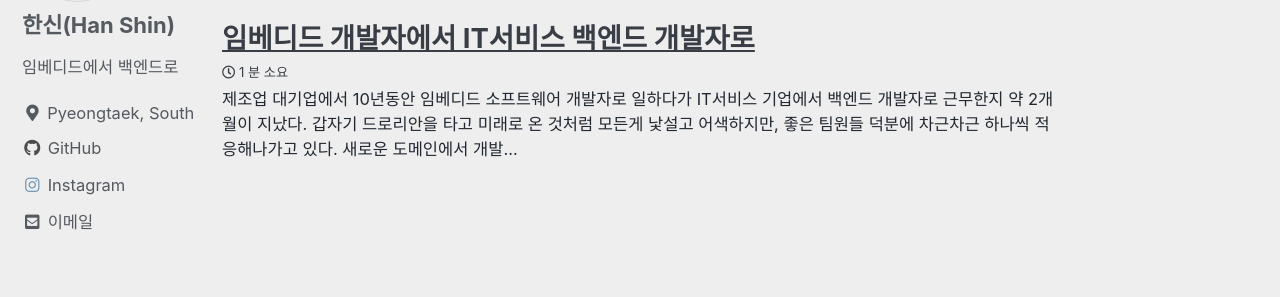
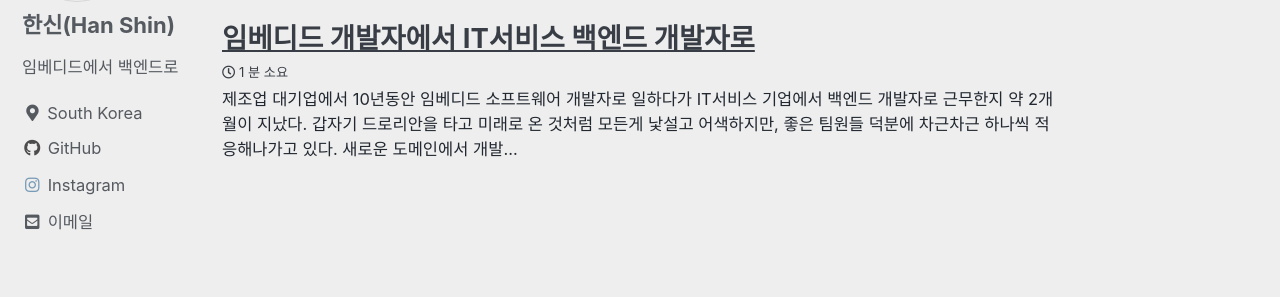
Before and after one commit to ha7sh17/ha7sh17.github.io, a Jekyll site: the page built from index.html, in a window 1280 px wide. Shown: the part 219-516 px from the top of the page. Built offline with Jekyll 4.4.1, drawn with Linux system fonts in a browser that asks for light colours; cached includes are drawn as plain includes; the list of posts is cut into pages by our own code; grey boxes are pictures that could not be loaded.

Commit message:
location - remove pyeongtaek

```diff
--- a/_config.yml
+++ b/_config.yml
@@ -97,7 +97,7 @@ author:
   name             : "한신(Han Shin)"
   avatar           : "https://avatars.githubusercontent.com/u/76147460?v=4"
   bio              : "임베디드에서 백엔드로"
-  location         : "Pyeongtaek, South Korea"
+  location         : "South Korea"
   email            : "ha7sh17@gmail.com"
   links:
     - label: "Email"
```
